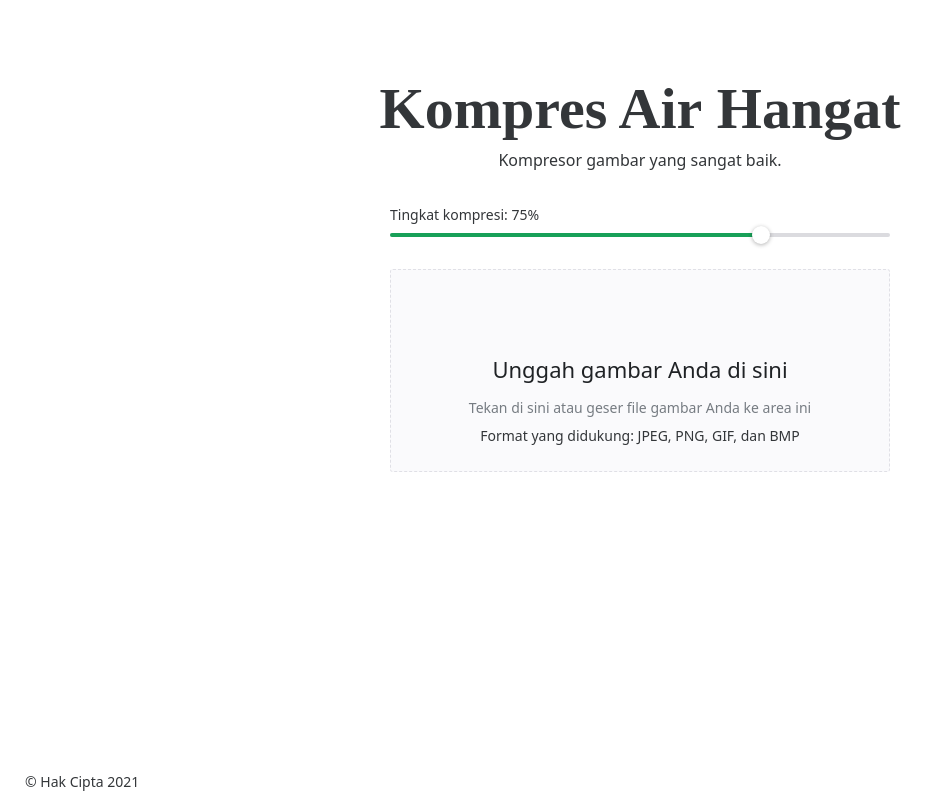
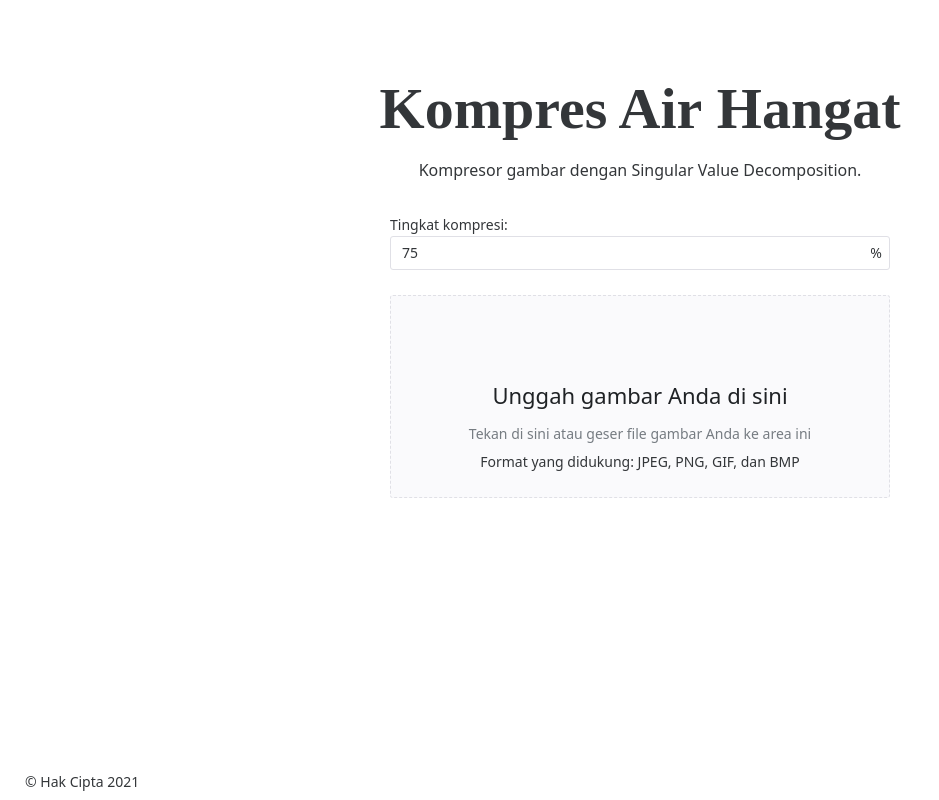
Before and after one commit to dikyrest/Algeo02-20017, a Vue app in the folder src/client/: page / in a window 1280 px wide. Shown: the whole page, without its empty margins (0-939 px from the left). Built offline with nearby package versions, Linux system fonts and the light colour scheme; some icons are missing; a web font is replaced by a local one.

Commit message:
finishing

```diff
--- a/src/client/src/App.vue
+++ b/src/client/src/App.vue
@@ -1,15 +1,24 @@
 <script setup>
 import { NConfigProvider, NGlobalStyle } from 'naive-ui'
+import { useOsTheme, darkTheme } from 'naive-ui'
+import { computed } from 'vue'
+
 import Main from './components/Main.vue'
+
+const osThemeRef = useOsTheme()
+const theme = computed(() => (osThemeRef.value === 'dark' ? darkTheme : null))
 </script>
 
 <template>
-  <NConfigProvider abstract>
+  <NConfigProvider abstract :theme="theme">
     <NGlobalStyle />
     <div class="view">
       <header>
         <h1>Kompres Air&nbsp;Hangat</h1>
-        <p>Kompresor&nbsp;gambar yang&nbsp;sangat&nbsp;baik.</p>
+        <p>
+          Kompresor&nbsp;gambar&nbsp;dengan
+          Singular&nbsp;Value&nbsp;Decomposition.
+        </p>
       </header>
       <Main />
       <footer>
@@ -64,7 +73,7 @@ header {
   }
 
   p {
-    margin: 10px 0 0 0;
+    margin: 20px 0 0 0;
     font-size: 16px;
   }
 }
--- a/src/client/src/components/Comparator.vue
+++ b/src/client/src/components/Comparator.vue
@@ -87,7 +87,7 @@ const emit = defineEmits(['reset', 'retry'])
             <NIcon size="24">
               <ClockIcon />
             </NIcon>
-            <span>{{ time }} detik</span>
+            <span>{{ time.toFixed(3) }} detik</span>
           </div>
           <a :href="afterImg" :download="name" target="__blank">
             <NButton type="primary">
@@ -124,7 +124,7 @@ const emit = defineEmits(['reset', 'retry'])
   width: 100%;
   height: 100%;
   overflow: hidden;
-  background: url("/assets/images/tile.png");
+  background: url("/assets/images/tile.png") white;
   background-size: auto 30px;
 }
 
--- a/src/client/src/components/Main.vue
+++ b/src/client/src/components/Main.vue
@@ -14,7 +14,7 @@ const onRateChange = debounce((value) => {
   if (data.file) {
     request()
   }
-}, 500)
+}, 1000)
 
 const data = reactive({
   file: null,
--- a/src/client/src/components/RateInput.vue
+++ b/src/client/src/components/RateInput.vue
@@ -1,6 +1,6 @@
 <script setup>
-import { toRef, ref } from '@vue/reactivity';
-import { NSlider } from 'naive-ui'
+import { toRef } from '@vue/reactivity';
+import { NSlider, NInputNumber } from 'naive-ui'
 
 const emit = defineEmits(['update:value'])
 const props = defineProps({
@@ -15,12 +15,14 @@ const value = toRef(props, 'value')
 
 <template>
   <div class="rate-input">
-    <div>Tingkat kompresi: {{ value }}%</div>
-    <NSlider
+    <div>Tingkat kompresi:</div>
+    <NInputNumber
+      :show-button="false"
       :value="value"
-      :format-tooltip="value => value + '%'"
       @update:value="(v) => emit('update:value', v)"
-    />
+    >
+      <template #suffix>%</template>
+    </NInputNumber>
   </div>
 </template>
 
--- a/src/client/src/services/api.js
+++ b/src/client/src/services/api.js
@@ -1,5 +1,4 @@
 import Axios from 'axios'
-import { getFileSize } from '../helpers/file'
 
 const instance = Axios.create({
   baseURL: '__API_BASE__',
```
Also changed, not shown: src/client/index.html (+1 -1 lines), 1 other file (tests, documents, lock files or other folders).
